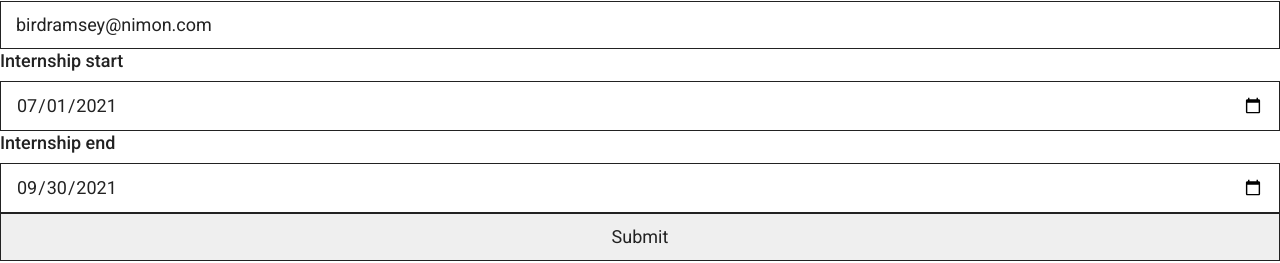
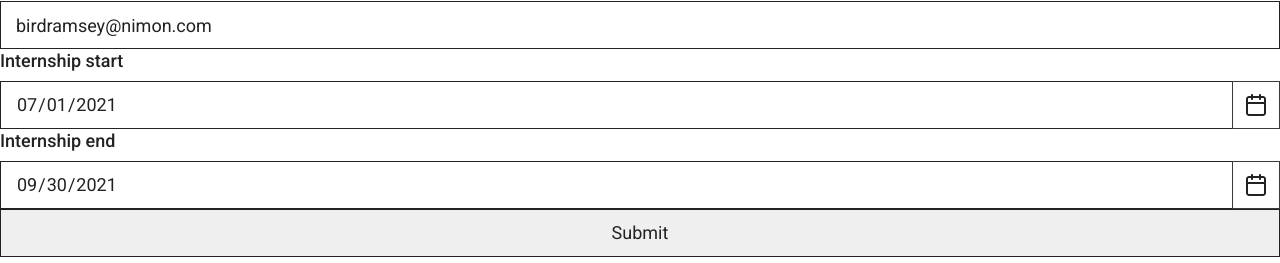
Before and after one commit to kepler003/forte, a React (Create React App) app: page /interns/1 in a window 1280 px wide. Shown: the part 135-398 px from the top of the page. Built offline with nearby package versions, Linux system fonts and the light colour scheme; data requests are answered from the project's data file.

Commit message:
Add date input variant

```diff
--- a/src/components/Input/Input.jsx
+++ b/src/components/Input/Input.jsx
@@ -2,7 +2,7 @@ import { useEffect, useRef } from 'react';
 import Icon from '../Icon/Icon';
 import cls from './Input.module.css';
 
-const Input = ({ label, error, className, ...props }) => {
+const Input = ({ label, type, error, className, ...props }) => {
   const inputRef = useRef();
 
   useEffect(() => {
@@ -13,21 +13,48 @@ const Input = ({ label, error, className, ...props }) => {
     }
   }, [error]);
 
+  const dateIconClickHandler = () => {
+    inputRef.current.focus();
+    inputRef.current.showPicker();
+  };
+
   const labelClassNames = [cls.label, 'text-medium-l'].join(' ');
   const inputClassNames = [className, cls.input, 'text-l'].join(' ');
 
   const labelElem = label && <label className={labelClassNames}>{label}</label>;
-  const iconElem = error && (
-    <Icon className={cls.icon} icon='alert' color='#a3270c' />
+
+  const warningIconElem = error && (
+    <Icon
+      className={type === 'date' ? cls.dateWarningIcon : cls.warningIcon}
+      icon='alert'
+      color='#a3270c'
+    />
   );
+
+  const dateIconElem = type === 'date' && (
+    <Icon
+      className={cls.dateIcon}
+      icon='calendar'
+      onClick={dateIconClickHandler}
+    />
+  );
+
   const errorElem = error && <p className={cls.error}>{error}</p>;
+
+  console.log(cls);
 
   return (
     <div className={cls.box}>
       {labelElem}
       <div className={cls.inputBox}>
-        <input ref={inputRef} className={inputClassNames} {...props} />
-        {iconElem}
+        <input
+          type={type}
+          className={inputClassNames}
+          ref={inputRef}
+          {...props}
+        />
+        {warningIconElem}
+        {dateIconElem}
       </div>
       {errorElem}
     </div>
--- a/src/components/Input/Input.module.css
+++ b/src/components/Input/Input.module.css
@@ -1,11 +1,9 @@
+/* Containers */
+
 .box {
   display: flex;
   flex-flow: column nowrap;
   align-items: flex-start;
-}
-
-.label {
-  margin-bottom: 0.8rem;
 }
 
 .inputBox {
@@ -15,18 +13,25 @@
   position: relative;
 }
 
+/* Input */
+
 .input {
   width: 100%;
-  padding: calc(1.2rem - 1px) calc(1.6rem - 1px);
-  border: 1px solid var(--color-base-1);
+  height: 4.8rem;
+  padding: 1.1rem 1.5rem;
+  border: 0.1rem solid var(--color-base-1);
   border-radius: 0;
   box-sizing: border-box;
 }
 
+.input:hover {
+  cursor: pointer;
+}
+
 .input:focus {
-  padding: calc(1.2rem - 2px) calc(1.6rem - 2px);
+  padding: 1rem 1.4rem;
   background-color: var(--color-base-7);
-  border: 2px solid var(--color-base-1);
+  border: 0.2rem solid var(--color-base-1);
   box-shadow: 0 0 0 0.2rem var(--color-focus);
   outline: none;
 }
@@ -37,9 +42,41 @@
   box-shadow: 0 0 0 0.2rem var(--color-error);
 }
 
-.icon {
+input[type='date']::-webkit-inner-spin-button,
+input[type='date']::-webkit-calendar-picker-indicator {
+  display: none;
+  -webkit-appearance: none;
+}
+
+/* Icons */
+
+.dateIcon {
+  width: 4.8rem;
+  height: 4.8rem;
+  border: 1px solid var(--color-base-2);
+  position: absolute;
+  top: 0;
+  right: 0;
+}
+
+.dateIcon:hover {
+  cursor: pointer;
+}
+
+.warningIcon {
   position: absolute;
   right: 1.6rem;
+}
+
+.dateWarningIcon {
+  position: absolute;
+  right: 6.4rem;
+}
+
+/* Other elements */
+
+.label {
+  margin-bottom: 0.8rem;
 }
 
 .error {
```
